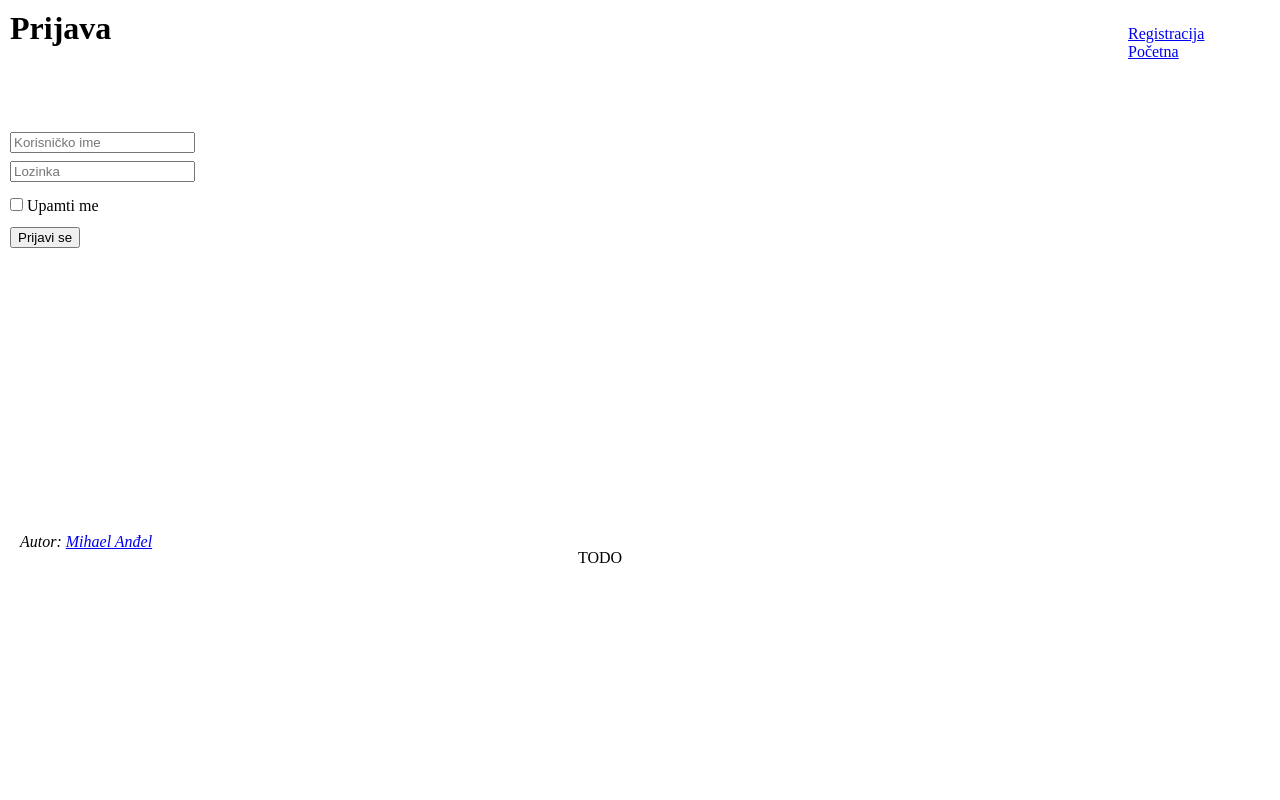
After one commit to MihaelAndel/WebDiP_projekt, a PHP site: page /obrasci/prijava.php in a window 1280 px wide. The commit adds this page. Run offline with PHP 8.4, Linux system fonts and the light colour scheme.

Commit message:
Početak, login i registracija
Osnovna struktura stranica s CSS grid. Forme za login i registraciju.

```diff
--- /dev/null
+++ b/css/prijava.css
@@ -0,0 +1,14 @@
+@import "style.css";
+
+header {
+    grid-template-columns: 85% 15%;
+}
+
+input {
+    display: block;
+    margin: 8px 0px;
+}
+
+#upamti-me {
+    display: inline;
+}
--- /dev/null
+++ b/css/style.css
@@ -0,0 +1,61 @@
+html {
+    height: 100%;
+}
+
+body {
+    height: 100%;
+    display: grid;
+    grid-template-rows: 8% auto auto;
+    margin: 0;
+    padding: 0;
+}
+
+header {
+    display: grid;
+    height: 0;
+}
+
+header h1 {
+    margin: 10px 0 0 10px;
+    grid-column-start: 1;
+    grid-column-end: 1;
+}
+
+header ul {
+    margin: 25px 0 0 0;
+    list-style-type: none;
+}
+
+header ul li {
+    display: inline-block;
+    margin: 0 20px 0 0;
+}
+
+main {
+    display: grid;
+    margin: 60px 10px;
+}
+
+main h1 {
+    grid-column-start: 2;
+    grid-column-end: 2;
+    text-align: center;
+}
+
+footer {
+    display: grid;
+    grid-row-start: 3;
+    grid-row-end: 3;
+    padding: 5px 20px;
+    grid-template-columns: 45% 45% 10%;
+}
+
+footer address {
+    grid-column-start: 1;
+    grid-column-end: 1;
+}
+
+footer #izmjena {
+    grid-column-start: 2;
+    grid-column-end: 2;
+}
--- /dev/null
+++ b/obrasci/prijava.php
@@ -0,0 +1,38 @@
+<!DOCTYPE html>
+<html lang="en">
+
+<head>
+    <meta charset="UTF-8">
+    <meta name="viewport" content="width=device-width, initial-scale=1.0">
+    <meta http-equiv="X-UA-Compatible" content="ie=edge">
+    <link rel="stylesheet" href="../css/prijava.css">
+    <title>Prijava</title>
+</head>
+
+<body>
+    <header>
+        <h1>Prijava</h1>
+        <nav>
+            <ul>
+                <li> <a href="registracija.php">Registracija</a> </li>
+                <li> <a href="../index.php">Početna</a> </li>
+            </ul>
+        </nav>
+    </header>
+
+    <main>
+        <form action="">
+            <input type="text" name="korisnicko-ime" id="korisnicko-ime" placeholder="Korisničko ime">
+            <input type="text" name="lozinka" id="lozinka" placeholder="Lozinka">
+            <input type="checkbox" name="upamti-me" id="upamti-me">
+            <label for="upamti-me">Upamti me</label>
+            <input type="submit" value="Prijavi se">
+        </form>
+    </main>
+
+    <?php
+    include '../templates/footer.php';
+    ?>
+</body>
+
+</html>
--- /dev/null
+++ b/templates/footer.php
@@ -0,0 +1,4 @@
+<footer>
+    <address>Autor: <a href="mailto:mandel@foi.hr">Mihael Anđel</a> </address>
+    <p id="izmjena">TODO</p>
+</footer>
```
Also changed, not shown: css/pocetna.css (added, +25 -0 lines), css/registracija.css (added, +10 -0 lines), index.php (+34 -2 lines), obrasci/registracija.php (added, +40 -0 lines).
